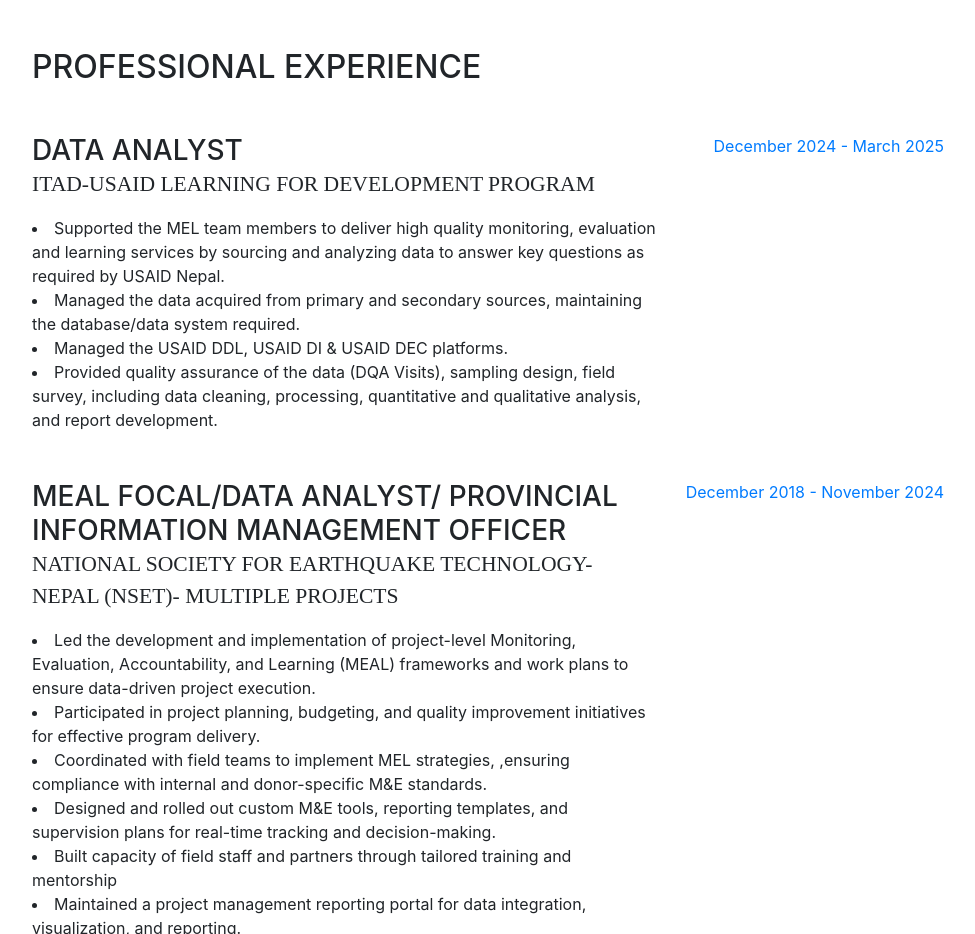
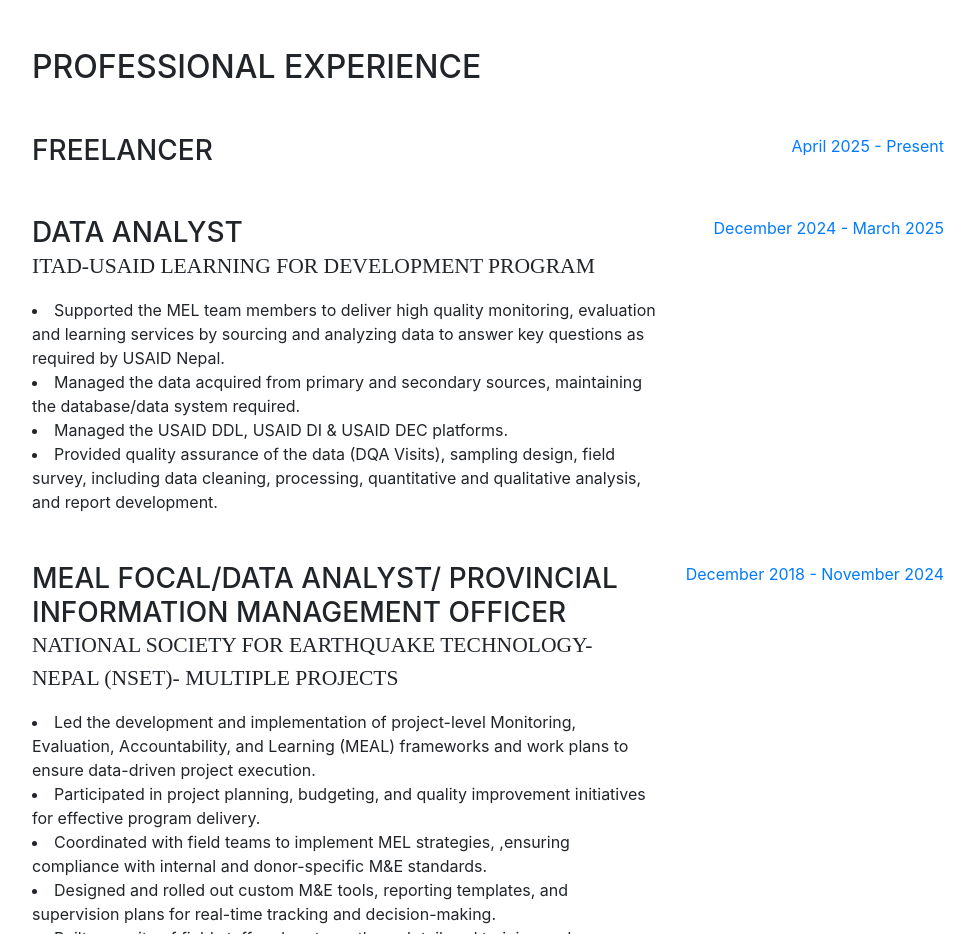
Before and after one commit to Hraaj/Portfolio, a website with bundled scripts: page index.html in a window 1280 px wide. Shown: the part 800-1734 px from the top of the page, without its empty margins (288-1263 px from the left). Built offline with nearby package versions, Linux system fonts and the light colour scheme; a web font is replaced by a local one.

Commit message:
Update index.html

```diff
--- a/index.html
+++ b/index.html
@@ -116,6 +116,21 @@
       <section class="resume-section p-3 p-lg-5 d-flex flex-column" id="experience">
         <div class="my-auto">
           <h2 class="mb-5">Professional Experience</h2>
+
+          <div class="resume-item d-flex flex-column flex-md-row mb-5">
+            <div class="resume-content mr-auto">
+
+              <h3 class="mb-0">Freelancer </h3>
+
+             </ul>
+          </div>
+            <div class="resume-date text-md-right">
+              <span class="text-primary">April 2025 - Present</span>
+            </div>
+          </div>
+
+
+
 
           <div class="resume-item d-flex flex-column flex-md-row mb-5">
             <div class="resume-content mr-auto">
```
